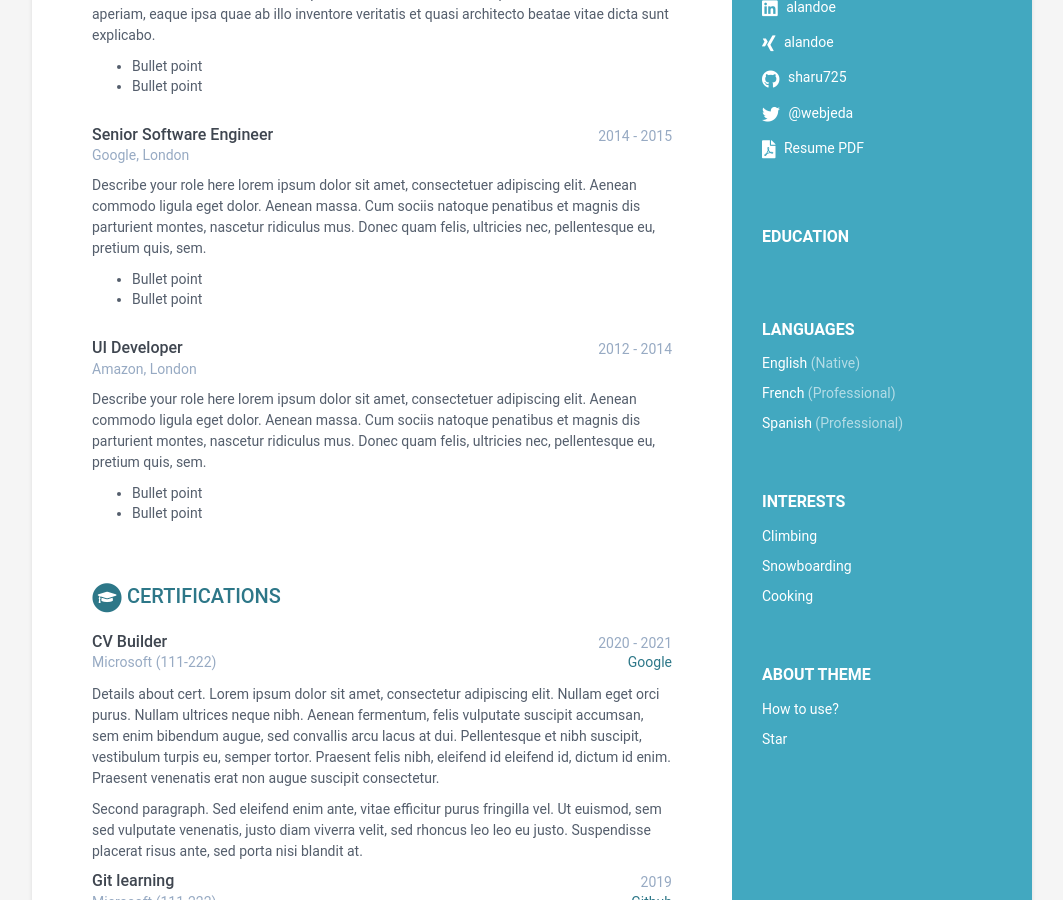
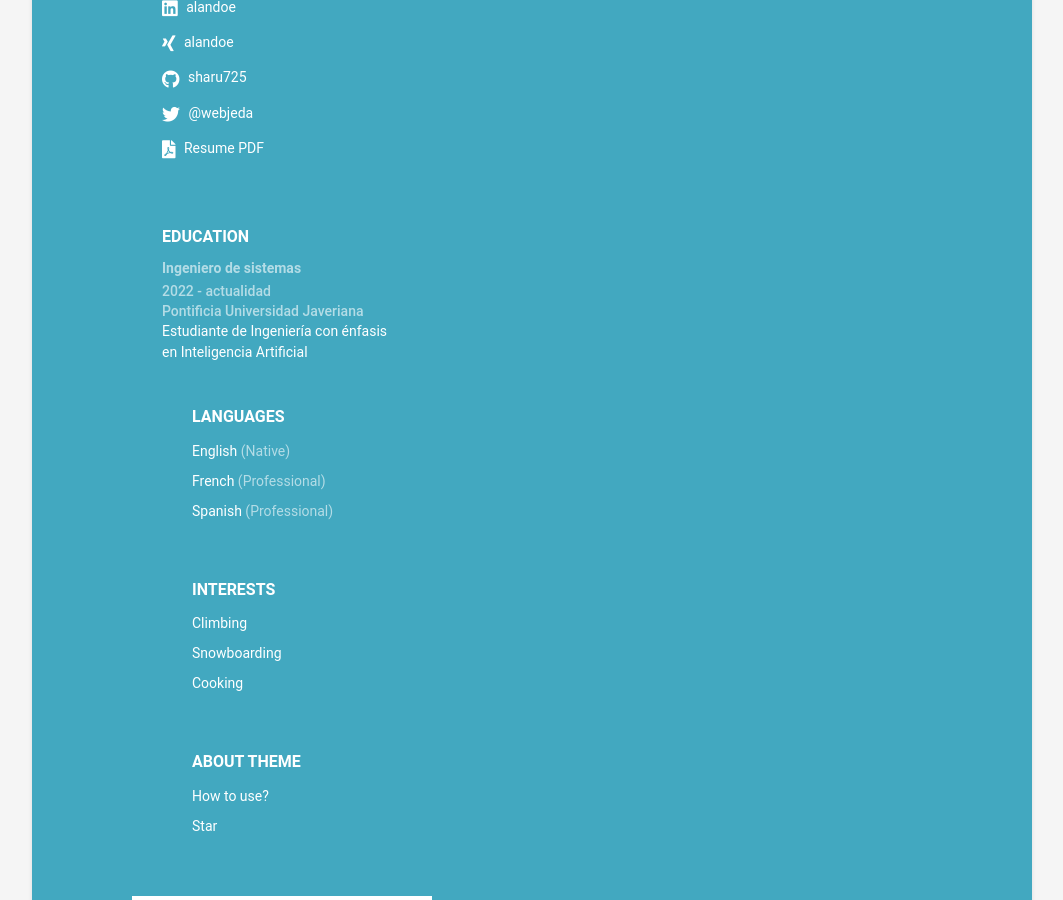
Before and after one commit to YosefhDyn01/-Pena--cv-2, a Jekyll site: the page built from index.html, in a window 1280 px wide and 900 px high, scrolled down 601 px. Shown: the whole window, without its empty margins (108-1171 px from the left). Built offline with Jekyll 4.4.1, drawn with Linux system fonts in a browser that asks for light colours.

Commit message:
feat: Educacion

```diff
--- a/_includes/education.html
+++ b/_includes/education.html
@@ -4,18 +4,6 @@
   <div class="education-container container-block">
 
     <h2 class="container-block-title">
-      {{ education.title }}
-    </h2>
-
-  </div><!--//education-container-->
-  {% else %}
-  <section class="section educations-section">
-
-    <h2 class="section-title">
-      <span class="fa-stack fa-xs">
-        <i class="fas fa-circle fa-stack-2x"></i>
-        <i class="fas fa-graduation-cap fa-stack-1x fa-inverse"></i>
-      </span>
       {{ education.title }}
     </h2>
 
@@ -33,7 +21,7 @@
       </div><!--//meta-->
 
       {% if graduation.details %}
-      <div class="estudiante de ingenieria de sistemas con enfasis en IA">
+      <div class="estudiante">
         {{ graduation.details | markdownify }}
       </div><!--//details-->
       {% endif %}
```
